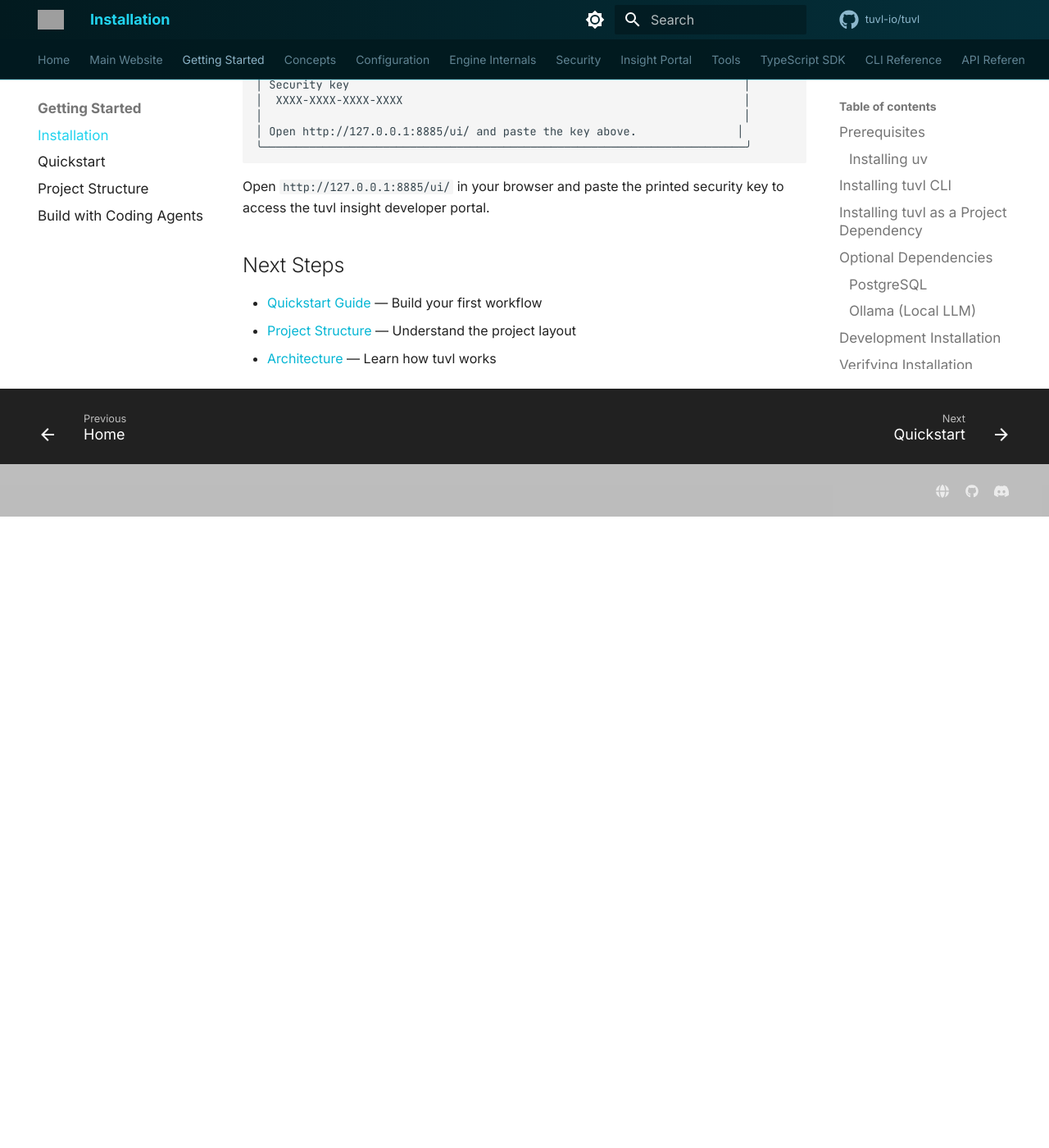
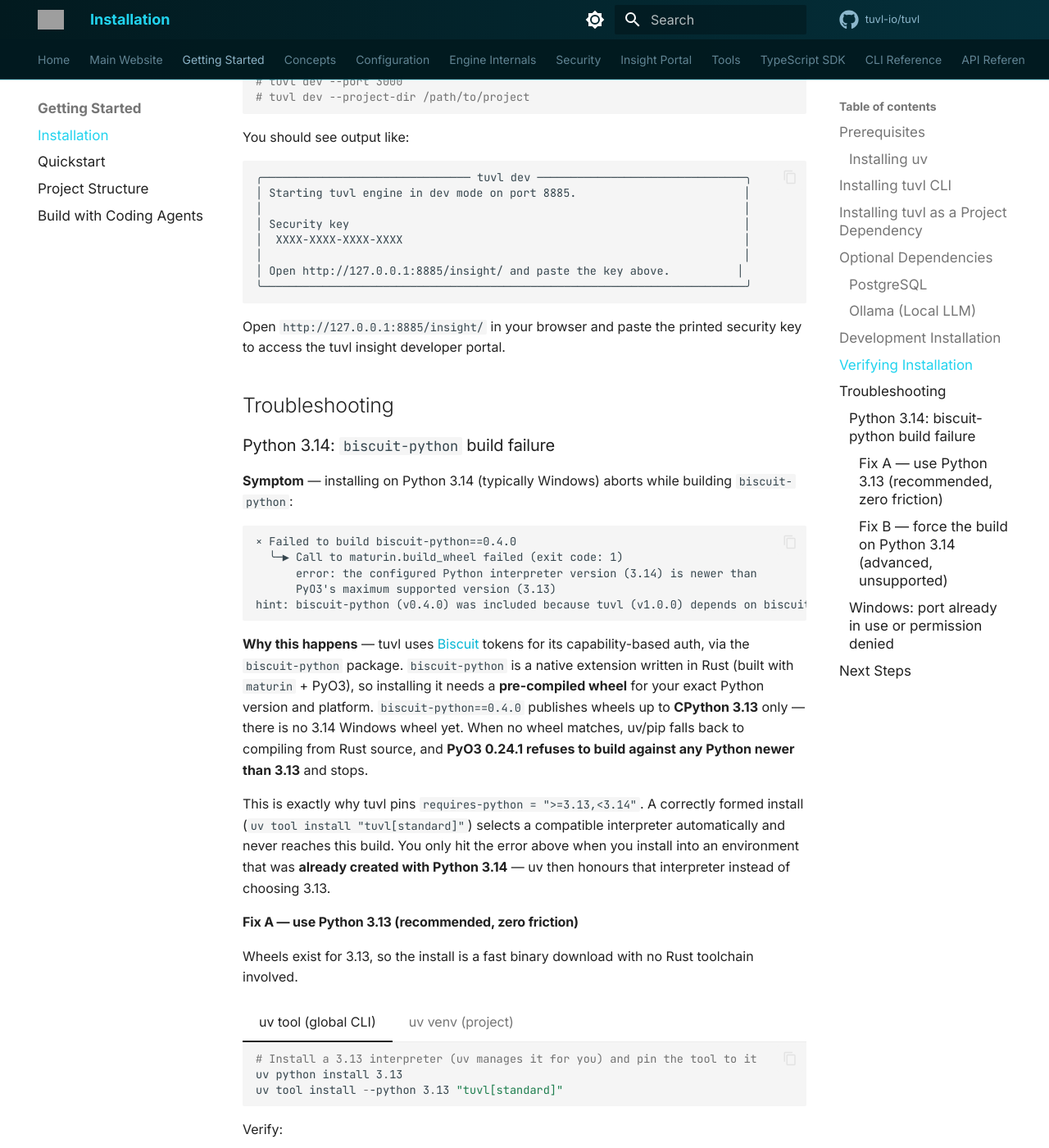
Before and after one commit to tuvl-io/docs, an MkDocs documentation site: the page built from docs/getting-started/installation.md, in a window 1280 px wide and 1400 px high, scrolled down 2712 px. Shown: the whole window at 82% size. Built offline with MkDocs 1.6.1 and Material for MkDocs 9.7.7, drawn with Linux system fonts in a browser that asks for light colours; comment, search, counter and statistics services are not loaded; before the commit the page ends 3342 px from its top, so only the background shows below that; some of the changed text lies outside the part shown; grey boxes are pictures that could not be loaded.

Commit message:
docs: document Python 3.14 biscuit-python failure and Windows port issues
Add an Installation → Troubleshooting section covering the two friction
points users hit on Windows / newer Python:

- Python 3.14: biscuit-python (Rust/PyO3 native ext) has no 3.14 wheels,
  so the source build fails on PyO3's 3.13 ceiling. Explain the cause,
  the requires-python <3.14 cap, and give the 3.13 fix (+ PYO3 escape hatch).
- Windows port binding: address-in-use and WinError 10013 reserved-range
  gotcha; how to inspect ranges and switch port via --port / TUVL_DEV_PORT.

Also correct the stale prerequisite (Python 3.12+ -> 3.13, in installation
and contributing) and the stale /ui/ -> /insight/ dev URL.

````diff
--- a/docs/getting-started/installation.md
+++ b/docs/getting-started/installation.md
@@ -6,10 +6,13 @@ This guide walks you through installing tuvl and its dependencies.
 
 Before installing tuvl, ensure you have:
 
-- **Python 3.12+** — tuvl requires Python 3.12 or later
+- **Python 3.13** — tuvl targets Python 3.13 (`>=3.13,<3.14`). Python 3.14 is **not yet supported** — see [Troubleshooting](#troubleshooting) for the reason and the fix.
 - **uv** — Fast Python package manager (recommended)
 - **PostgreSQL** — For data persistence (optional for development)
 - **Ollama** — For local LLM inference (optional)
+
+!!! warning "Use Python 3.13"
+    tuvl pins `requires-python = ">=3.13,<3.14"`. A clean `uv tool install "tuvl[standard]"` picks a compatible interpreter automatically. If you force the install into a pre-created **Python 3.14** environment it will fail while building `biscuit-python` — jump to [Python 3.14: `biscuit-python` build failure](#python-314-biscuit-python-build-failure).
 
 ### Installing uv
 
@@ -178,11 +181,113 @@ You should see output like:
 │ Security key                                                           │
 │  XXXX-XXXX-XXXX-XXXX                                                   │
 │                                                                        │
-│ Open http://127.0.0.1:8885/ui/ and paste the key above.               │
+│ Open http://127.0.0.1:8885/insight/ and paste the key above.          │
 ╰────────────────────────────────────────────────────────────────────────╯
 ```
 
-Open `http://127.0.0.1:8885/ui/` in your browser and paste the printed security key to access the tuvl insight developer portal.
+Open `http://127.0.0.1:8885/insight/` in your browser and paste the printed security key to access the tuvl insight developer portal.
+
+## Troubleshooting
+
+### Python 3.14: `biscuit-python` build failure
+
+**Symptom** — installing on Python 3.14 (typically Windows) aborts while building `biscuit-python`:
+
+```text
+× Failed to build biscuit-python==0.4.0
+  ╰─▶ Call to maturin.build_wheel failed (exit code: 1)
+      error: the configured Python interpreter version (3.14) is newer than
+      PyO3's maximum supported version (3.13)
+hint: biscuit-python (v0.4.0) was included because tuvl (v1.0.0) depends on biscuit-python
+```
+
+**Why this happens** — tuvl uses [Biscuit](https://www.biscuitsec.org/) tokens for its capability-based auth, via the `biscuit-python` package. `biscuit-python` is a native extension written in Rust (built with `maturin` + PyO3), so installing it needs a **pre-compiled wheel** for your exact Python version and platform. `biscuit-python==0.4.0` publishes wheels up to **CPython 3.13** only — there is no 3.14 Windows wheel yet. When no wheel matches, uv/pip falls back to compiling from Rust source, and **PyO3 0.24.1 refuses to build against any Python newer than 3.13** and stops.
+
+This is exactly why tuvl pins `requires-python = ">=3.13,<3.14"`. A correctly formed install (`uv tool install "tuvl[standard]"`) selects a compatible interpreter automatically and never reaches this build. You only hit the error above when you install into an environment that was **already created with Python 3.14** — uv then honours that interpreter instead of choosing 3.13.
+
+#### Fix A — use Python 3.13 (recommended, zero friction)
+
+Wheels exist for 3.13, so the install is a fast binary download with no Rust toolchain involved.
+
+=== "uv tool (global CLI)"
+
+    ```powershell
+    # Install a 3.13 interpreter (uv manages it for you) and pin the tool to it
+    uv python install 3.13
+    uv tool install --python 3.13 "tuvl[standard]"
+    ```
+
+=== "uv venv (project)"
+
+    ```powershell
+    # Recreate the environment explicitly on 3.13
+    uv venv --python 3.13 .venv
+    .\.venv\Scripts\activate
+    uv pip install "tuvl[standard]"
+    ```
+
+Verify:
+
+```powershell
+tuvl --version
+```
+
+#### Fix B — force the build on Python 3.14 (advanced, unsupported)
+
+If you must stay on 3.14, you can tell PyO3 to skip its forward-compatibility check and build against the stable ABI anyway. This is **not officially supported** — it requires a working **Rust toolchain** (`rustc`/`cargo`) and may produce a binary that behaves subtly differently. Prefer Fix A.
+
+=== "PowerShell"
+
+    ```powershell
+    $env:PYO3_USE_ABI3_FORWARD_COMPATIBILITY = "1"
+    uv pip install "tuvl[standard]"
+    ```
+
+=== "cmd.exe"
+
+    ```bat
+    set PYO3_USE_ABI3_FORWARD_COMPATIBILITY=1
+    uv pip install "tuvl[standard]"
+    ```
+
+!!! note
+    Native 3.14 support will land once `biscuit-python` ships 3.14 wheels (and PyO3 raises its supported ceiling). Until then, **3.13 is the supported runtime.**
+
+### Windows: port already in use or permission denied
+
+**Symptom** — `tuvl dev` fails to start the engine on its default port (`8885`) with one of:
+
+- `[Errno 48] Address already in use` / `Only one usage of each socket address … is normally permitted`
+- `PermissionError: [WinError 10013] An attempt was made to access a socket in a way forbidden by its access permissions`
+
+**Why this happens** — either another process is already bound to the port, **or** — common on Windows — the port falls inside a range Windows has *reserved* for dynamic allocation. Hyper-V, WSL 2, and Docker Desktop routinely reserve large TCP ranges; binding a port inside a reserved range fails with `WinError 10013` even though nothing is actively listening on it.
+
+Inspect the reserved ranges:
+
+```powershell
+netsh interface ipv4 show excludedportrange protocol=tcp
+```
+
+If `8885` sits inside an excluded range (or is otherwise taken), run tuvl on a free port:
+
+=== "One-off flag"
+
+    ```powershell
+    tuvl dev --port 8899
+    ```
+
+=== "Environment variable"
+
+    ```powershell
+    # Persist a different port for all tuvl commands in this shell
+    $env:TUVL_DEV_PORT = "8899"
+    tuvl dev
+    ```
+
+!!! tip
+    The port also appears in the login URL tuvl prints (`http://127.0.0.1:<port>/insight/`). If you rely on the OAuth callback flow, align `TUVL_OAUTH_BASE_URL` with the port you chose (defaults to `http://localhost:8885`).
+
+The default `8885` spells **T·U·V·L** on a phone keypad and deliberately avoids the crowded `8000`/`8080`/`8888` range — but any free, non-reserved port works.
 
 ## Next Steps
 
````
Also changed, not shown: docs/contributing.md (+1 -1 lines).
